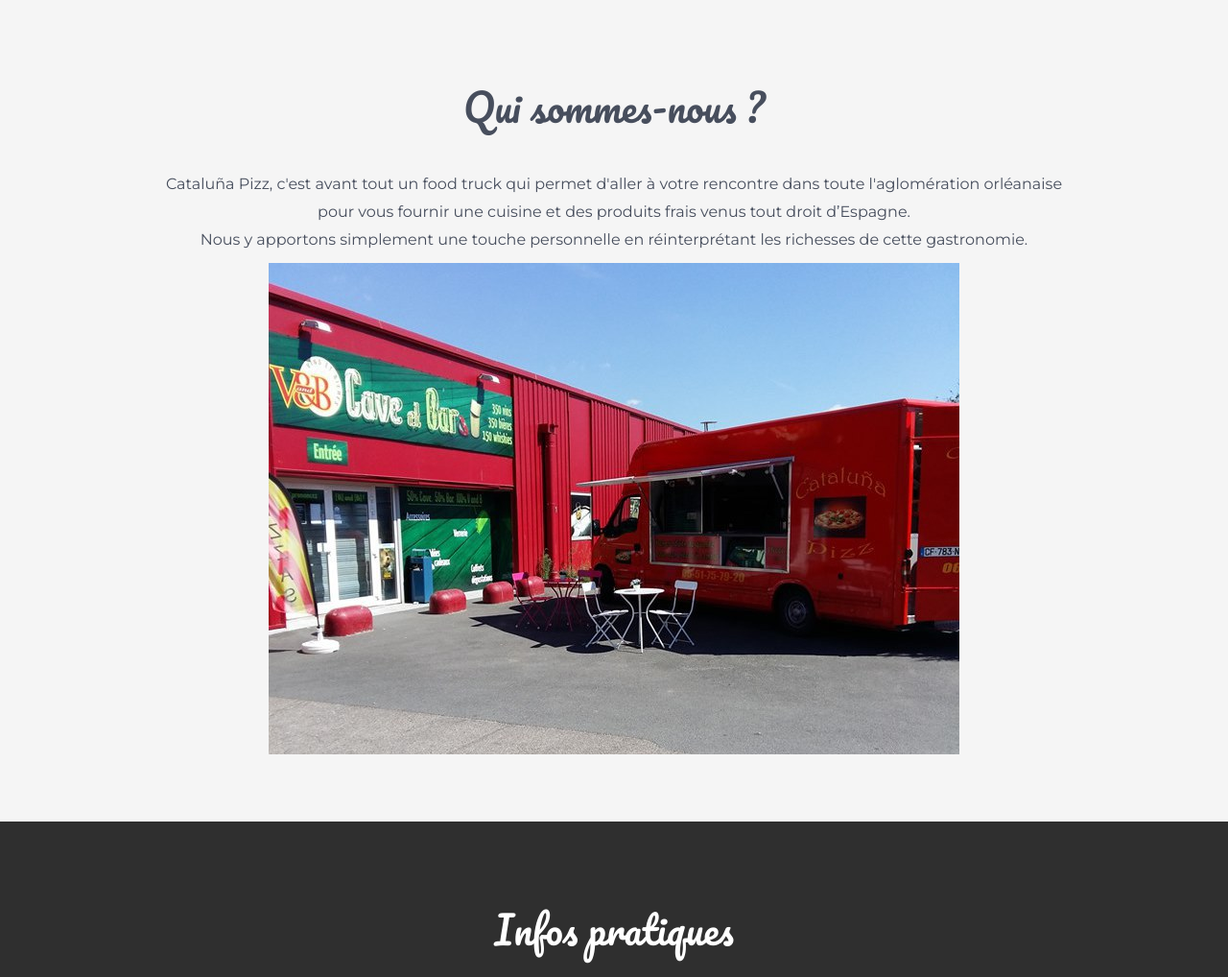
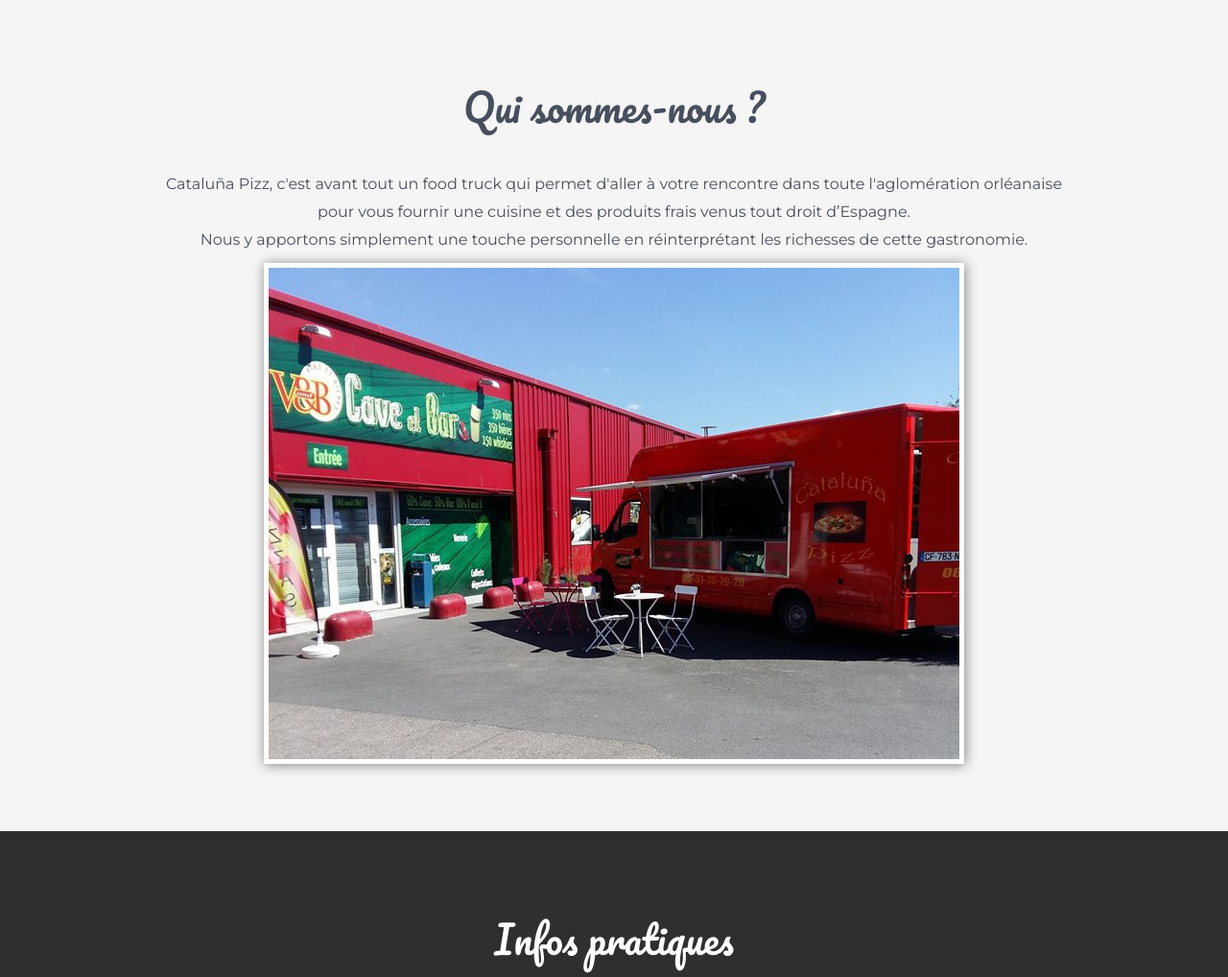
Before and after one commit to jbh225/projetcatalunapizz, a PHP site: page /projetcatalunapizz.html in a window 1280 px wide. Shown: the part 1001-2019 px from the top of the page at 96% size. Run offline with PHP 8.4, Linux system fonts and the light colour scheme; some libraries are stand-ins or nearby versions; some web fonts are replaced.

Commit message:
finale version

```diff
--- a/projetcatalunapizz.css
+++ b/projetcatalunapizz.css
@@ -6,6 +6,7 @@
   }
 
   p {font-size: 16px;}
+
   .margin {
     margin-bottom: 45px;
 }
@@ -54,6 +55,7 @@
 
   .imghdr {
     padding-top: 150px;
+
   }
 
   .bg-2 {
@@ -254,3 +256,10 @@
       padding: 40px 50px;
 
   }
+
+.ombre {
+
+        border: 5px solid #fff;
+      box-shadow: 1px 1px 12px grey;
+
+}
--- a/projetcatalunapizz.html
+++ b/projetcatalunapizz.html
@@ -54,7 +54,7 @@
 <div id="qsm" class="container-fluid bg-2 text-center">
 	<h3 class="margin">Qui sommes-nous ?</h3>
 	<p>Cataluña Pizz, c'est avant tout un food truck qui permet d'aller à votre rencontre dans toute l'aglomération orléanaise</br> pour vous fournir une cuisine et des produits frais venus tout droit d’Espagne.</br> Nous y apportons simplement une touche personnelle en réinterprétant les richesses de cette gastronomie. </p>
-	<img  src="photofoodtruck.jpg" alt="photofoodtruck"/>
+	<img class="ombre" src="photofoodtruck.jpg" alt="photofoodtruck" />
 </div>
 
 <!-- Third Container -->
@@ -346,7 +346,7 @@
 
 	<div class="jumbotron">
 		<div class="text-center">
-			<h2 class="picp"><strong>Cuisine 100% faite maison et 100% bueno</strong></h2>
+			<span class="picp"><strong>Cuisine 100% faite maison et 100% bueno</strong></span>
 		</div>
 	</div>
 
```
